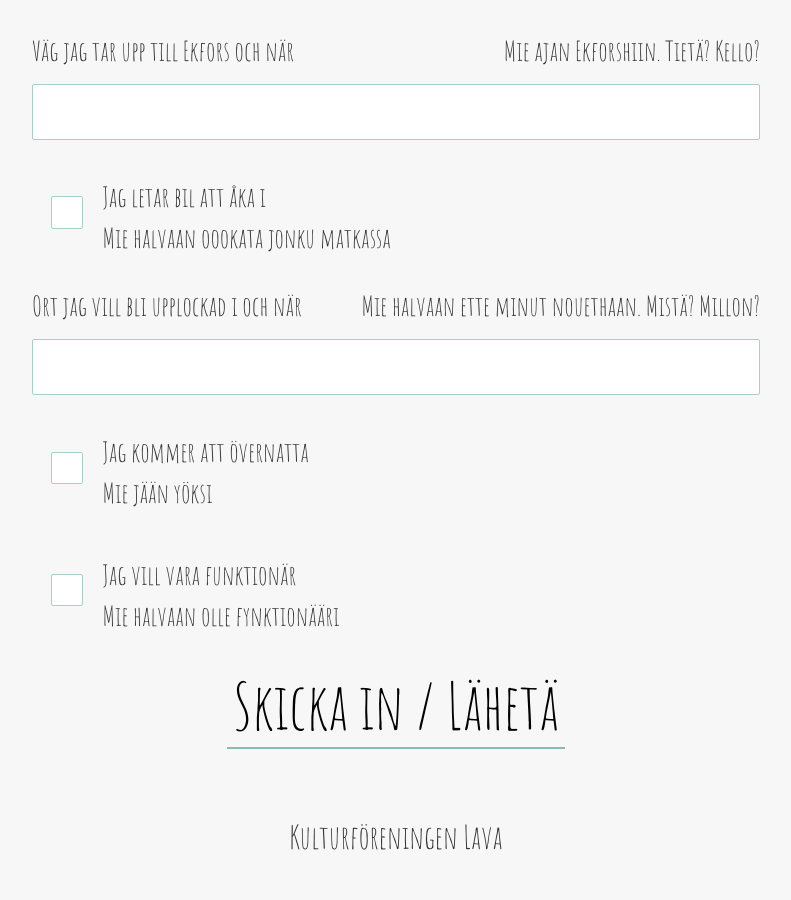
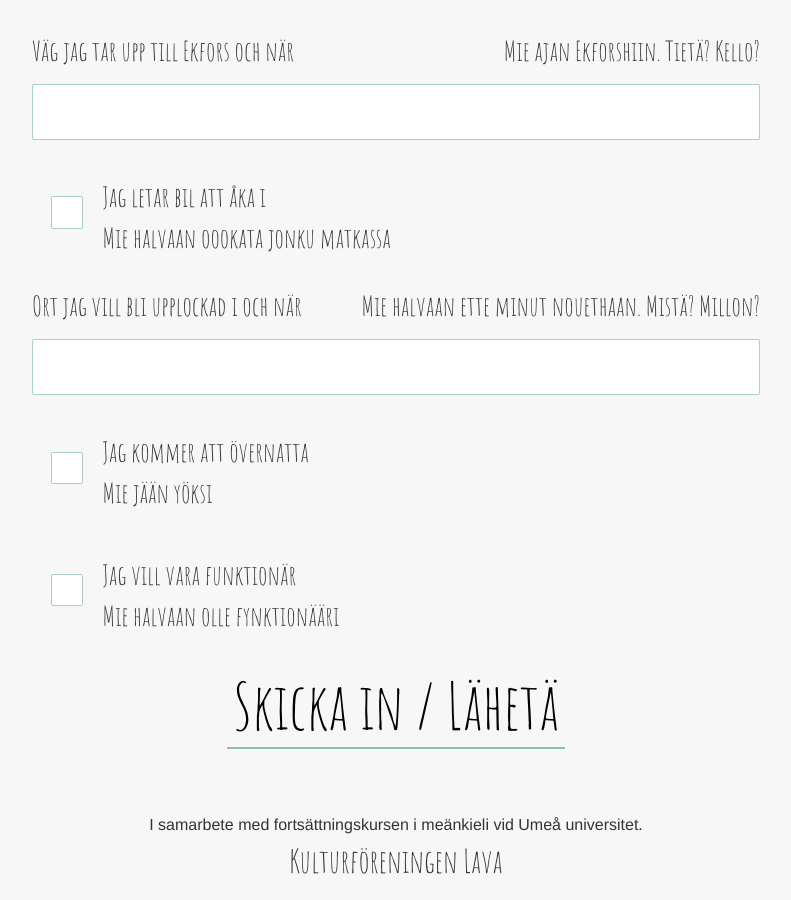
Before and after one commit to kulturlava/kulturlava.github.io, a Jekyll site: the page built from index.md, in a window 1280 px wide and 900 px high, scrolled down 6269 px. Shown: the whole window, without its empty margins (244-1035 px from the left). Built offline with Jekyll 4.4.1, drawn with Linux system fonts in a browser that asks for light colours; some web fonts are replaced; before the commit the page ends 7145 px from its top, so only the background shows below that.

Commit message:
Add credits fixes #9

```diff
--- a/_data/strings/fit.yaml
+++ b/_data/strings/fit.yaml
@@ -169,3 +169,4 @@ form:
         label: Mie halvaan olle fynktionääri
         type: check
     button: Lähetä
+credits:
--- a/_data/strings/sv.yaml
+++ b/_data/strings/sv.yaml
@@ -171,3 +171,4 @@ form:
         label: Jag vill vara funktionär
         type: check
     button: Skicka in
+credits: I samarbete med fortsättningskursen i meänkieli vid Umeå universitet.
--- a/_includes/footer.html
+++ b/_includes/footer.html
@@ -2,6 +2,14 @@
 
   <div class="wrapper">
 
+    <div class="credits">
+        {% for lang in page.lang  %}
+            {% if site.data.strings[lang].credits %}
+                {{ site.data.strings[lang].credits }} <br>
+            {% endif %}
+        {% endfor %}
+    </div>
+
     <h3 class="footer-heading">{{ site.title | escape }}</h3>
 
 </footer>
```
